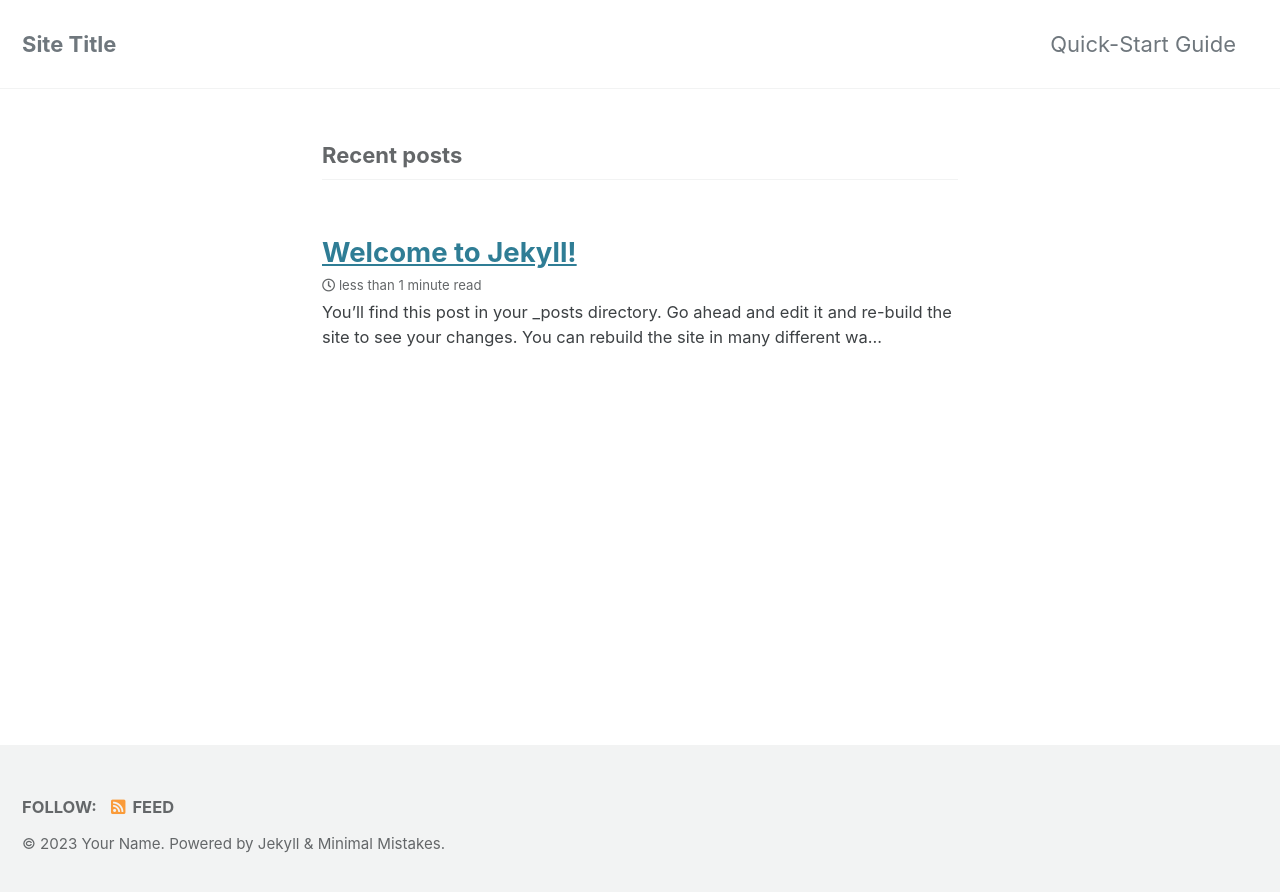
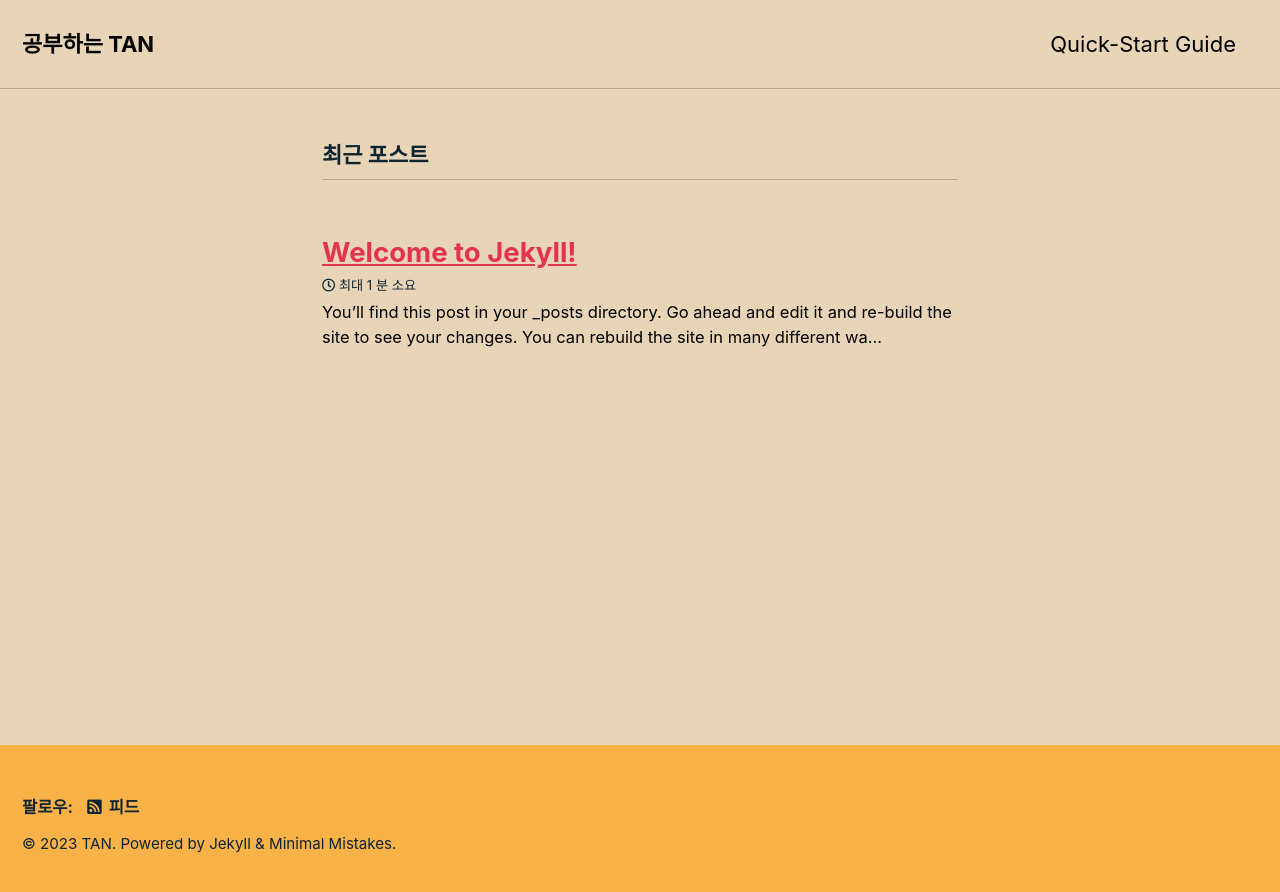
Before and after one commit to TaniTail/tanitail.github.io, a Jekyll site: the page built from index.markdown, in a window 1280 px wide. Shown: the top 892 px of the page. Built offline with Jekyll 4.4.1, drawn with Linux system fonts in a browser that asks for light colours; cached includes are drawn as plain includes; the list of posts is cut into pages by our own code.

Commit message:
2023-01-06

```diff
--- a/_config.yml
+++ b/_config.yml
@@ -12,19 +12,19 @@
 
 # theme                  : "minimal-mistakes-jekyll"
 # remote_theme           : "mmistakes/minimal-mistakes"
-minimal_mistakes_skin    : "default" # "air", "aqua", "contrast", "dark", "dirt", "neon", "mint", "plum", "sunrise"
+minimal_mistakes_skin    : "sunrise" # "air", "aqua", "contrast", "dark", "dirt", "neon", "mint", "plum", "sunrise"
 
 # Site Settings
-locale                   : "en-US"
-title                    : "Site Title"
-title_separator          : "-"
+locale                   : "ko-KR"
+title                    : "공부하는 TAN"
+title_separator          : "&#124;"
 subtitle                 : # site tagline that appears below site title in masthead
-name                     : "Your Name"
-description              : "An amazing website."
-url                      : # the base hostname & protocol for your site e.g. "https://mmistakes.github.io"
+name                     : "TAN"
+description              : "The World Best Rabbit TAN, 멈춰 있지 않습니다."
+url                      : "https://tanitail.github.io" # the base hostname & protocol for your site e.g.
 baseurl                  : # the subpath of your site, e.g. "/blog"
 repository               : # GitHub username/repo-name e.g. "mmistakes/minimal-mistakes"
-teaser                   : # path of fallback teaser image, e.g. "/assets/images/500x300.png"
+teaser                   : "/assets/images/home_rabbit.png" # path of fallback teaser image, e.g.
 logo                     : # path of logo image to display in the masthead, e.g. "/assets/images/88x88.png"
 masthead_title           : # overrides the website title displayed in the masthead, use " " for no title
 # breadcrumbs            : false # true, false (default)
```
Also changed, not shown: assets/images/home_rabbit.png (added), screenshot-layouts.png (deleted), screenshot.png (deleted).
